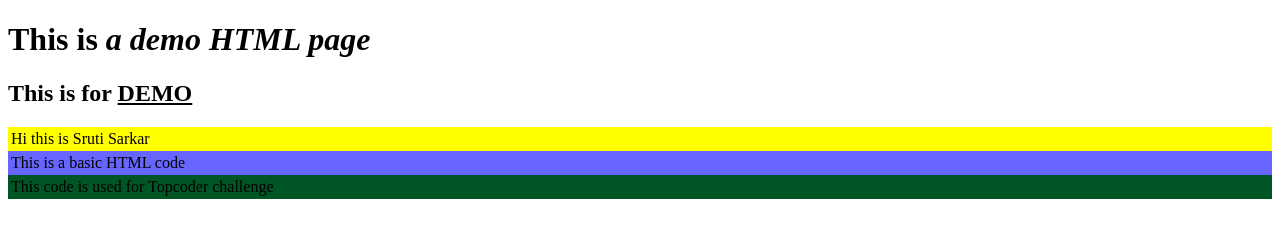
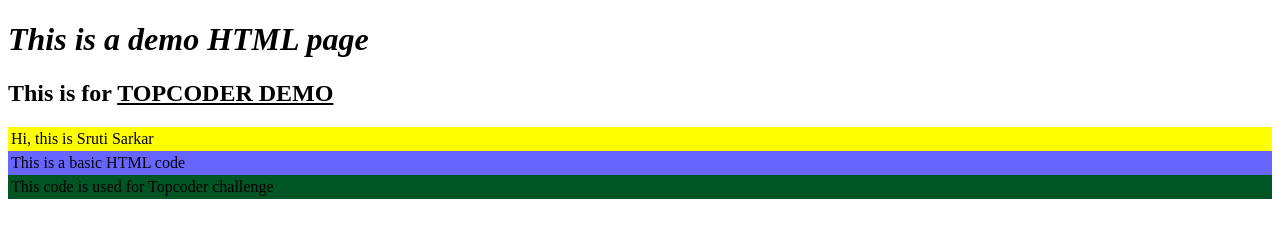
Before and after one commit to srutisarkar/HelloWorldJS, a website: page views/index.html in a window 1280 px wide. Drawn offline with Linux system fonts and the light colour scheme.

Commit message:
Modified Index.html

```diff
--- a/views/index.html
+++ b/views/index.html
@@ -6,13 +6,13 @@
    </head>
 
    <body>
-      <h1>This is <i>a demo HTML page</i></h1>
-      <h2>This is for <u>DEMO</u></h2>
+      <h1><i>This is a demo HTML page</i></h1>
+      <h2>This is for <u>TOPCODER DEMO</u></h2>
       <!-- Format 1 - Use color name -->
       <table bgcolor = "yellow" width = "100%">
          <tr>
             <td>
-               Hi this is Sruti Sarkar
+               Hi, this is Sruti Sarkar
             </td>
          </tr>
       </table>
```
